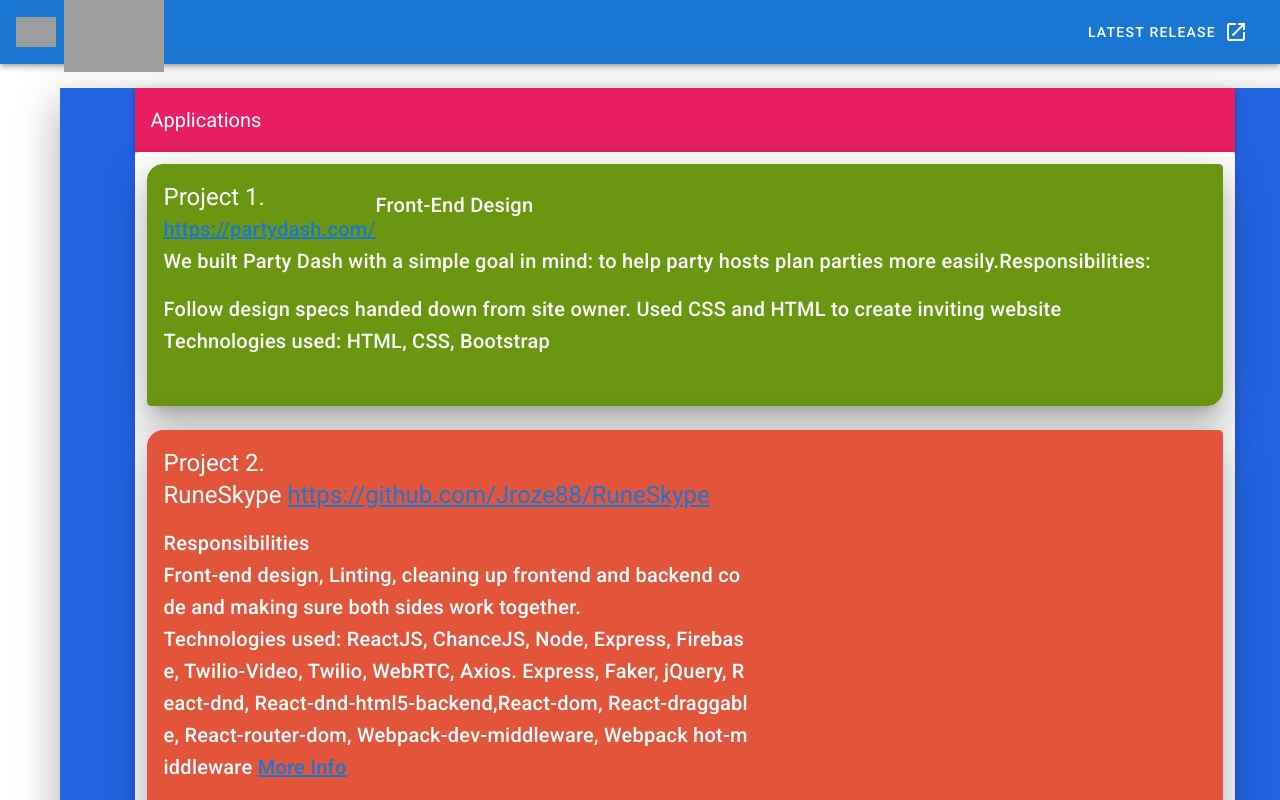
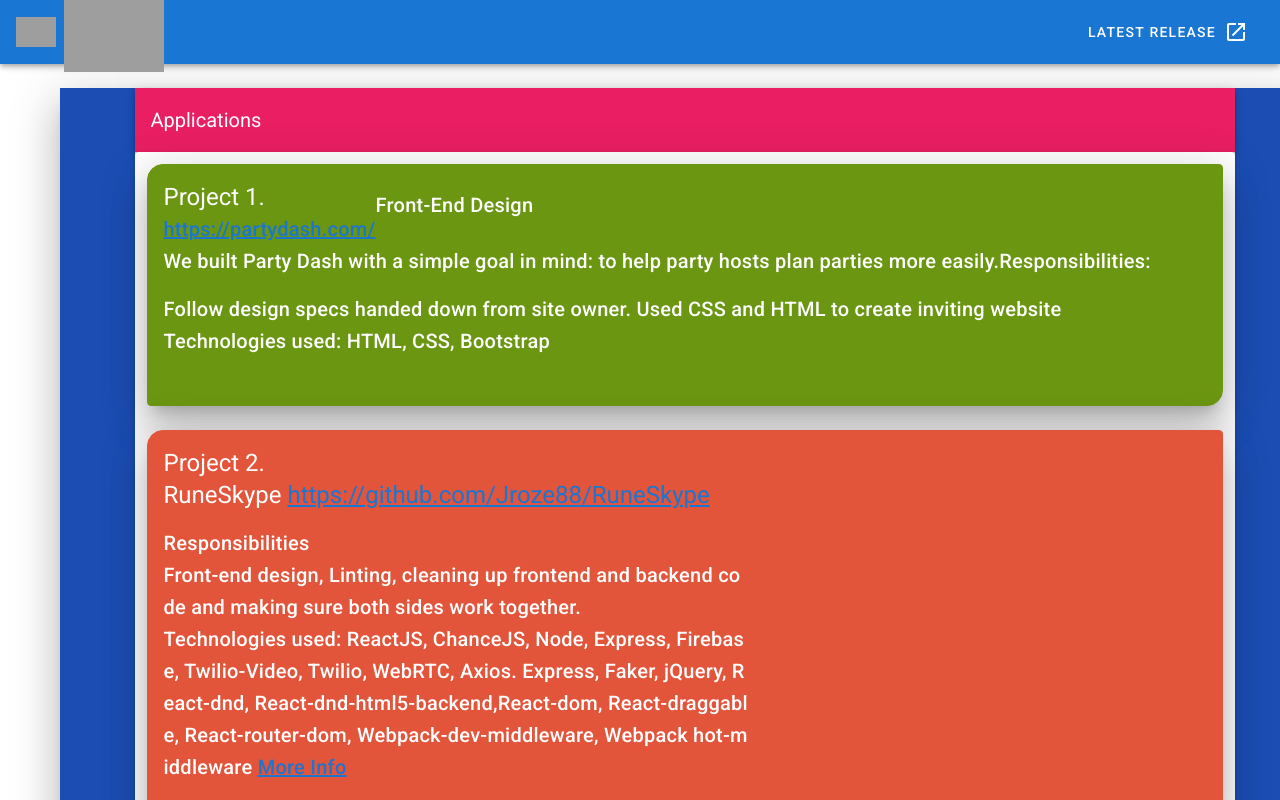
Before and after one commit to Sulai3030/portfolio6, a Vue app: page /applications in a window 1280 px wide. Shown: the top 800 px of the page. Built offline with nearby package versions, Linux system fonts and the light colour scheme; grey boxes are pictures that could not be loaded.

Commit message:
adjusted color or third card

```diff
--- a/src/views/Applications.vue
+++ b/src/views/Applications.vue
@@ -4,7 +4,7 @@
       <v-flex xs12 md4 d-flex>
         <v-layout wrap>
           <v-flex xs12>
-            <v-sheet elevation="24" color="#2464E3" height="1450" width="1250"
+            <v-sheet elevation="24" color="#1B4DB3" height="1450" width="1250"
               ><div
                 id="e3"
                 style="max-width: 1100px; margin: auto"
```
